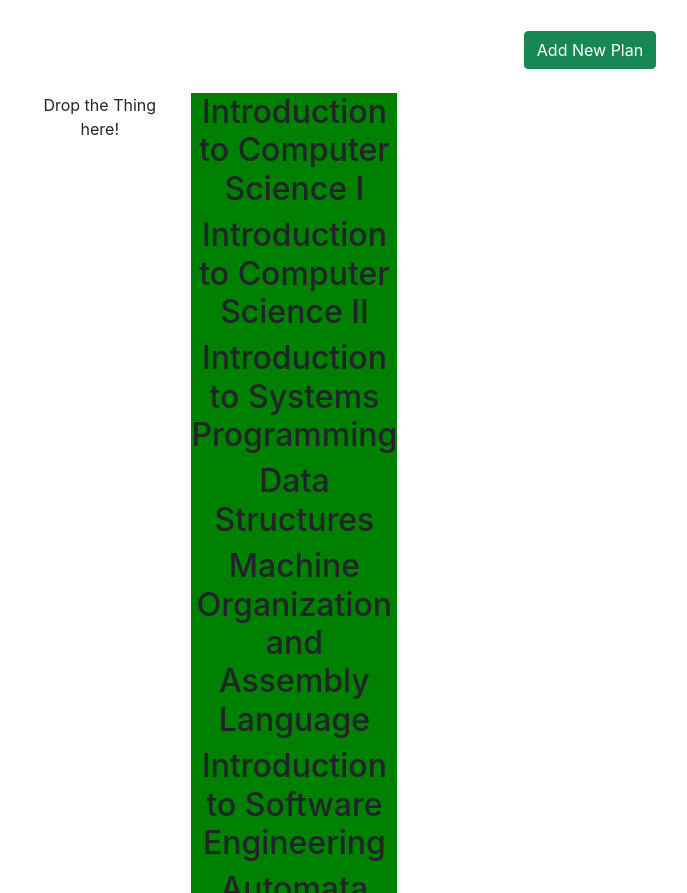
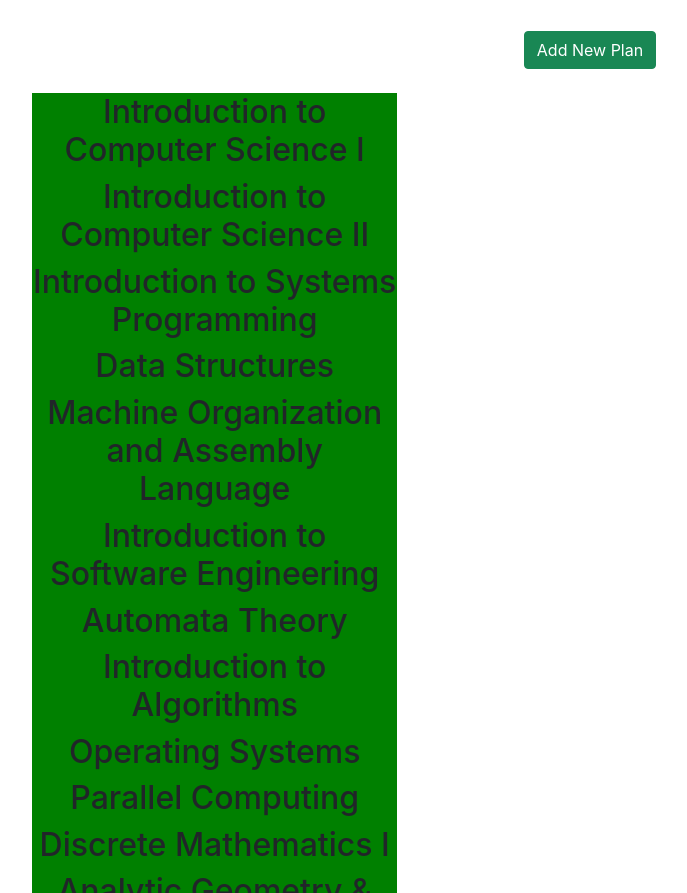
Before and after one commit to UD-CISC275-S22/cis-scheduler-team-18, a React (Create React App) app: page / in a window 1280 px wide. Shown: the part 7429-8322 px from the top of the page, without its empty margins (50-737 px from the left). Built offline with nearby package versions, Linux system fonts and the light colour scheme.

Commit message:
yess pool

```diff
--- a/src/components/Drag.tsx
+++ b/src/components/Drag.tsx
@@ -66,7 +66,7 @@ export function Drag(): JSX.Element {
             (course: Course): boolean => course === newCourse
         );
         if (existing === undefined) {
-            setLeft([...right, JSON.parse(data)]);
+            setLeft([...left, JSON.parse(data)]);
             deleteRight(newCourse.code);
         }
     };
@@ -80,9 +80,6 @@ export function Drag(): JSX.Element {
         <div className="container">
             <Row>
                 <Col>
-                    <div onDragOver={allowDrop}>Drop the Thing here!</div>
-                </Col>
-                <Col>
                     <div
                         key="theStart"
                         className="box4"
@@ -90,7 +87,6 @@ export function Drag(): JSX.Element {
                             backgroundColor: "green",
                             display: "inline-block"
                         }}
-                        onDragOver={allowDrop}
                     >
                         {left.map((course: Course) => (
                             <div
```
